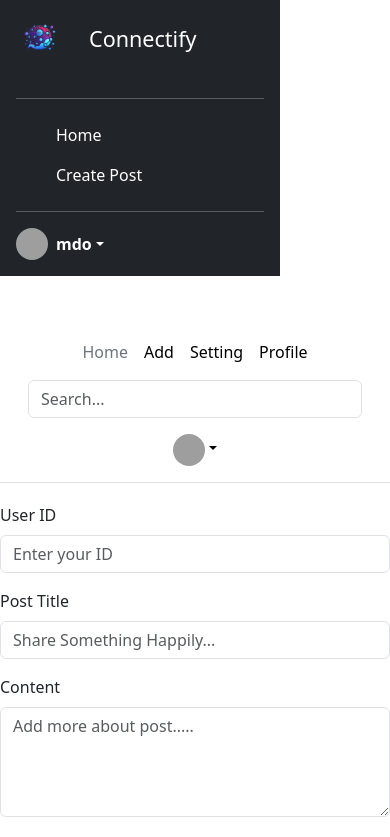
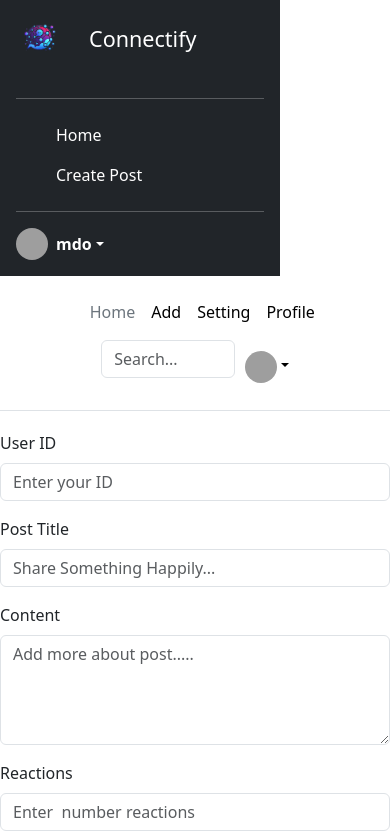
Before and after one commit to akashjape/connectify-social-media, a React (Vite) app: page /create-post in a window 390 px wide. Shown: the top 837 px of the page. Built offline with nearby package versions, Linux system fonts and the light colour scheme; no server answers; grey boxes are pictures that could not be loaded.

Commit message:
heading css changed

```diff
--- a/src/App.css
+++ /dev/null
@@ -1,82 +0,0 @@
-body, html{
-  position: fixed;
-  height: 100%;
-  width: 100%;
-}
-.app-container{
-  display: flex;
-
-
-}
-
-.content{
-  width: 100%;
-
-}
-
-.sidebar{
-  height: 100vh;
-}
-
-.post-card{
-  margin: 20px;
-  width: 900px;
-}
-
-.hashTag{
-  margin: 5px;
-}
-
-.create-post{
-  width: 80%;
-  margin-top: 20px;
-  margin-left: 80px;
-}
-
-.footer{
-
-
-  left: 284px;
-  width: calc(100% - 284px);
-  z-index: 900; /* Lower than header */
-
-
-}
-.footer-content{
-  margin-top: 0%;
-  z-index: 1;
-}
-
-
-.emptyMeassage{
-  min-height: 70%;
-  text-align: center;
-  margin-top: 17%;
-  margin-bottom: 17%;
-}
-
-.post-container {
- margin-bottom: 100px;
-  height: calc(100vh - 33vh); /* Adjust based on header height */
-  overflow-y: auto; /* Enable vertical scrolling */
-}
-.post-container::-webkit-scrollbar {
-  display: none;
-}
-
-.spinner{
-  margin: 16% ;
-  margin-left: 45%;
-  width: 7rem;
-  height: 7rem;
-}
-
-.logo{
-  position: relative;
-  display: inline;
-  height: 50px;
-  width: 50px;
-  margin-left: -50px;
-  left: 0;
-  margin-right: 25px;
-}
--- a/src/components/Header.jsx
+++ b/src/components/Header.jsx
@@ -15,14 +15,14 @@ const Header = () => {
           <svg className="bi me-2" width="40" height="32" role="img" aria-label="Bootstrap"><use xlinkHref="#bootstrap"></use></svg>
         </a>
 
-        <ul className="nav col-12 col-lg-auto me-lg-auto mb-2 justify-content-center mb-md-0">
+        <ul className="nav col-12 col-lg-auto me-lg-auto mb-2 justify-content-center mb-md-0 headerList">
           <li><a href="#" className="nav-link px-2 link-secondary">Home</a></li>
           <li><a href="#" className="nav-link px-2 link-body-emphasis">Add</a></li>
           <li><a href="#" className="nav-link px-2 link-body-emphasis">Setting</a></li>
           <li><a href="#" className="nav-link px-2 link-body-emphasis">Profile</a></li>
         </ul>
 
-        <form className="col-12 col-lg-auto mb-3 mb-lg-0 me-lg-3" role="search">
+        <form className="col-12 col-lg-auto mb-3 mb-lg-0 me-lg-3 searchBox" role="search">
           <input type="search" className="form-control" placeholder="Search..." aria-label="Search" onChange={(e) => setSearchQuery(e.target.value)}/>
         </form>
 
--- a/src/components/routes/App.css
+++ b/src/components/routes/App.css
@@ -108,7 +108,8 @@ body, html {
 
 /* Post card responsiveness */
 .post-card {
-  margin: 20px;
+  margin: 5%;
+  margin-top: 2%;
   width: 80%;
   max-width: 90%;
 }
@@ -186,12 +187,32 @@ body, html {
     left: 0;
     width: 100%;
   }
+
+  .heading{
+    display: flex;
+    flex-wrap: wrap;
+    margin-bottom: 0rem !important;
+  }
+
+  .headerList{
+    display: flex;
+    width: 50%;
+    flex-wrap: nowrap;
+    padding-left: 0px !important;
+    margin-left: -8%;
+    margin-right: 2%;
+  }
+  .searchBox{
+    display: flex;
+    width : 40%;
+    margin-right: 10px;
+  }
 }
 
 @media screen and (max-width: 768px) {
   .post-card {
     width: 100%;
-    margin: 10px auto;
+    margin: 10px 20px;
   }
 
   .create-post {
@@ -202,6 +223,8 @@ body, html {
     position: relative;
     width: 100%;
   }
+
+
 }
 
 @media screen and (max-width: 480px) {
```
Also changed, not shown: src/App.jsx (deleted, +0 -34 lines).
